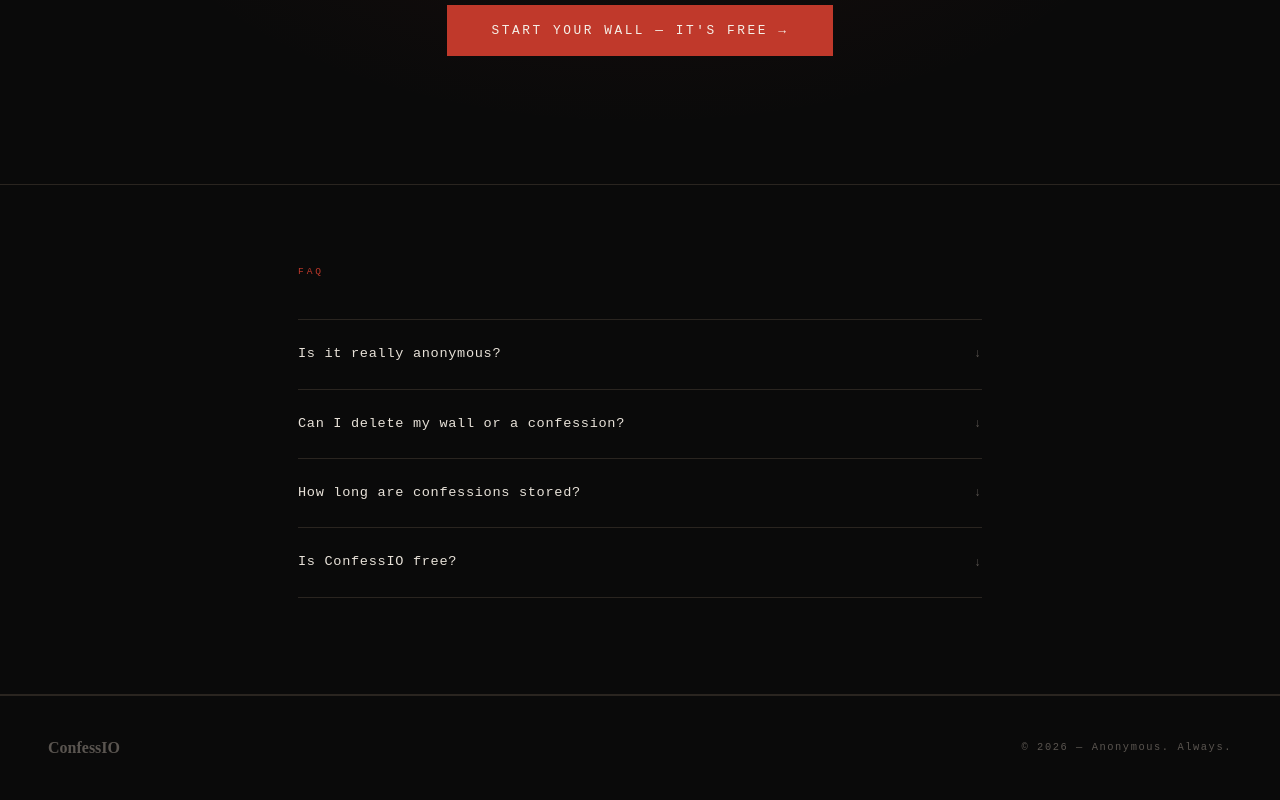
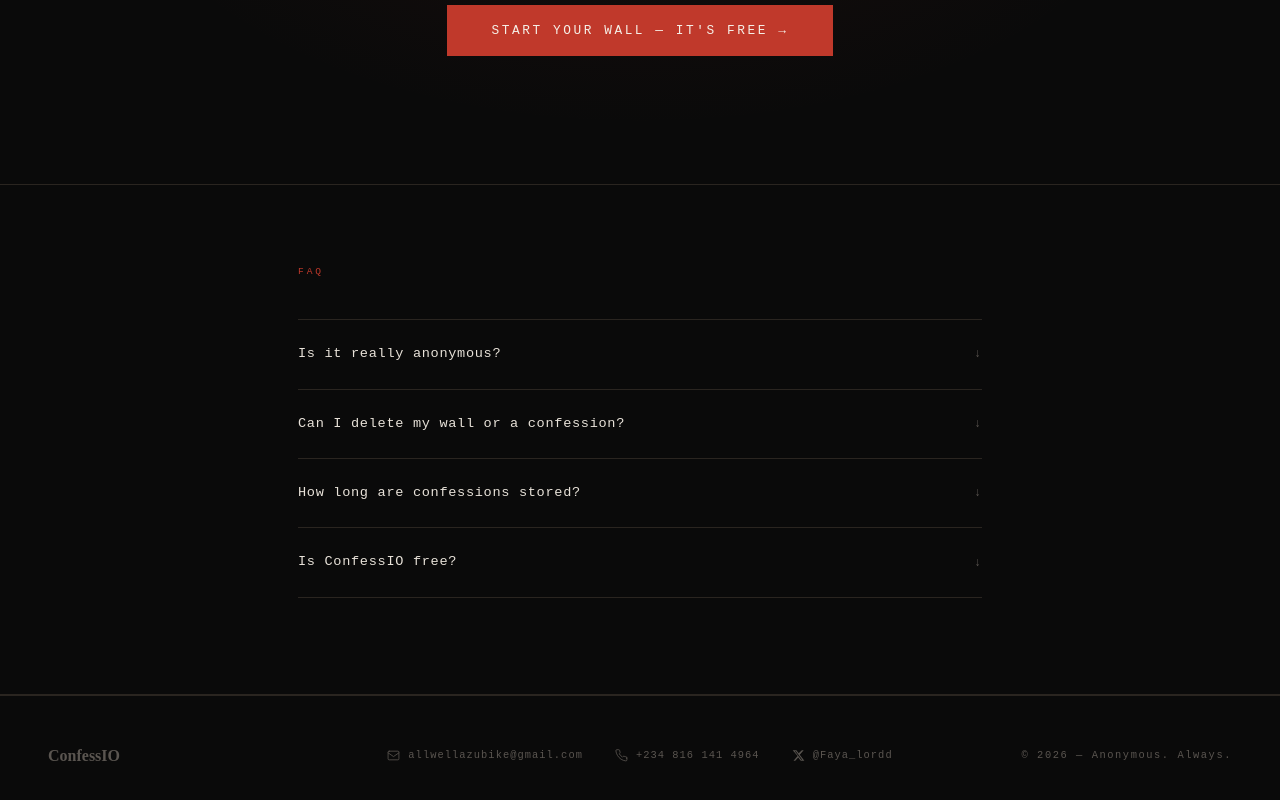
Before and after one commit to allwellazubike/confess-IO, a React (Vite) app in the folder client/: page / in a window 1280 px wide. Shown: the part 3642-4442 px from the top of the page. Built offline with nearby package versions, Linux system fonts and the light colour scheme; no server answers.

Commit message:
added the contact footer

```diff
--- a/client/index.html
+++ b/client/index.html
@@ -2,7 +2,7 @@
 <html lang="en">
   <head>
     <meta charset="UTF-8" />
-    <link rel="icon" type="image/svg+xml" href="/vite.svg" />
+    <link rel="icon" type="image/png" href="/confessio-open-graph.png" />
     <meta name="viewport" content="width=device-width, initial-scale=1.0" />
 
     <!-- Primary Meta -->
--- a/client/src/Home.jsx
+++ b/client/src/Home.jsx
@@ -529,6 +529,57 @@ const Home = () => {
         <div className="divider" />
         <footer className="footer">
           <div className="footer-logo">ConfessIO</div>
+
+          <div className="footer-contact">
+            <a href="mailto:allwellazubike@gmail.com" className="footer-link">
+              <svg
+                viewBox="0 0 24 24"
+                fill="none"
+                stroke="currentColor"
+                strokeWidth="1.5"
+                strokeLinecap="round"
+                strokeLinejoin="round"
+                width="13"
+                height="13"
+              >
+                <rect x="2" y="4" width="20" height="16" rx="2" />
+                <path d="m2 7 10 7 10-7" />
+              </svg>
+              allwellazubike@gmail.com
+            </a>
+            <a href="tel:+2348161414964" className="footer-link">
+              <svg
+                viewBox="0 0 24 24"
+                fill="none"
+                stroke="currentColor"
+                strokeWidth="1.5"
+                strokeLinecap="round"
+                strokeLinejoin="round"
+                width="13"
+                height="13"
+              >
+                <path d="M22 16.92v3a2 2 0 0 1-2.18 2 19.79 19.79 0 0 1-8.63-3.07A19.5 19.5 0 0 1 4.69 12a19.79 19.79 0 0 1-3.07-8.67A2 2 0 0 1 3.64 1.27h3a2 2 0 0 1 2 1.72c.127.96.361 1.903.7 2.81a2 2 0 0 1-.45 2.11L7.91 8.91a16 16 0 0 0 6 6l.91-.91a2 2 0 0 1 2.11-.45c.907.339 1.85.573 2.81.7A2 2 0 0 1 21.73 16.92z" />
+              </svg>
+              +234 816 141 4964
+            </a>
+            <a
+              href="https://x.com/Faya_lordd"
+              target="_blank"
+              rel="noopener noreferrer"
+              className="footer-link"
+            >
+              <svg
+                viewBox="0 0 24 24"
+                fill="currentColor"
+                width="13"
+                height="13"
+              >
+                <path d="M18.244 2.25h3.308l-7.227 8.26 8.502 11.24H16.17l-4.714-6.231-5.401 6.231H2.746l7.73-8.835L1.254 2.25H8.08l4.259 5.63 5.905-5.63zm-1.161 17.52h1.833L7.084 4.126H5.117z" />
+              </svg>
+              @Faya_lordd
+            </a>
+          </div>
+
           <div className="footer-copy">
             © {new Date().getFullYear()} — Anonymous. Always.
           </div>
--- a/client/src/index.css
+++ b/client/src/index.css
@@ -470,12 +470,11 @@ body {
 /* FOOTER */
 .footer {
   border-top: 1px solid var(--border);
-  padding: 2.5rem 3rem;
-  display: flex;
+  padding: 3rem;
+  display: grid;
+  grid-template-columns: 1fr auto 1fr;
   align-items: center;
-  justify-content: space-between;
-  flex-wrap: wrap;
-  gap: 1rem;
+  gap: 2rem;
 }
 .footer-logo {
   font-family: "Playfair Display", serif;
@@ -483,10 +482,31 @@ body {
   font-weight: 700;
   color: var(--muted);
 }
+.footer-contact {
+  display: flex;
+  align-items: center;
+  gap: 2rem;
+  flex-wrap: wrap;
+  justify-content: center;
+}
+.footer-link {
+  display: flex;
+  align-items: center;
+  gap: 0.5rem;
+  font-size: 0.65rem;
+  letter-spacing: 0.1em;
+  color: var(--muted);
+  text-decoration: none;
+  transition: color 0.2s;
+}
+.footer-link:hover {
+  color: var(--red);
+}
 .footer-copy {
   font-size: 0.65rem;
   letter-spacing: 0.15em;
   color: var(--muted);
+  text-align: right;
 }
 
 /* ── FIND A WALL ── */
@@ -683,7 +703,14 @@ body {
     border-bottom: 1px solid var(--border);
   }
   .footer {
-    flex-direction: column;
+    grid-template-columns: 1fr;
+    text-align: center;
+    padding: 2.5rem 1.5rem;
+  }
+  .footer-contact {
+    gap: 1rem;
+  }
+  .footer-copy {
     text-align: center;
   }
 
```
Also changed, not shown: 1 other file (tests, documents, lock files or other folders).
